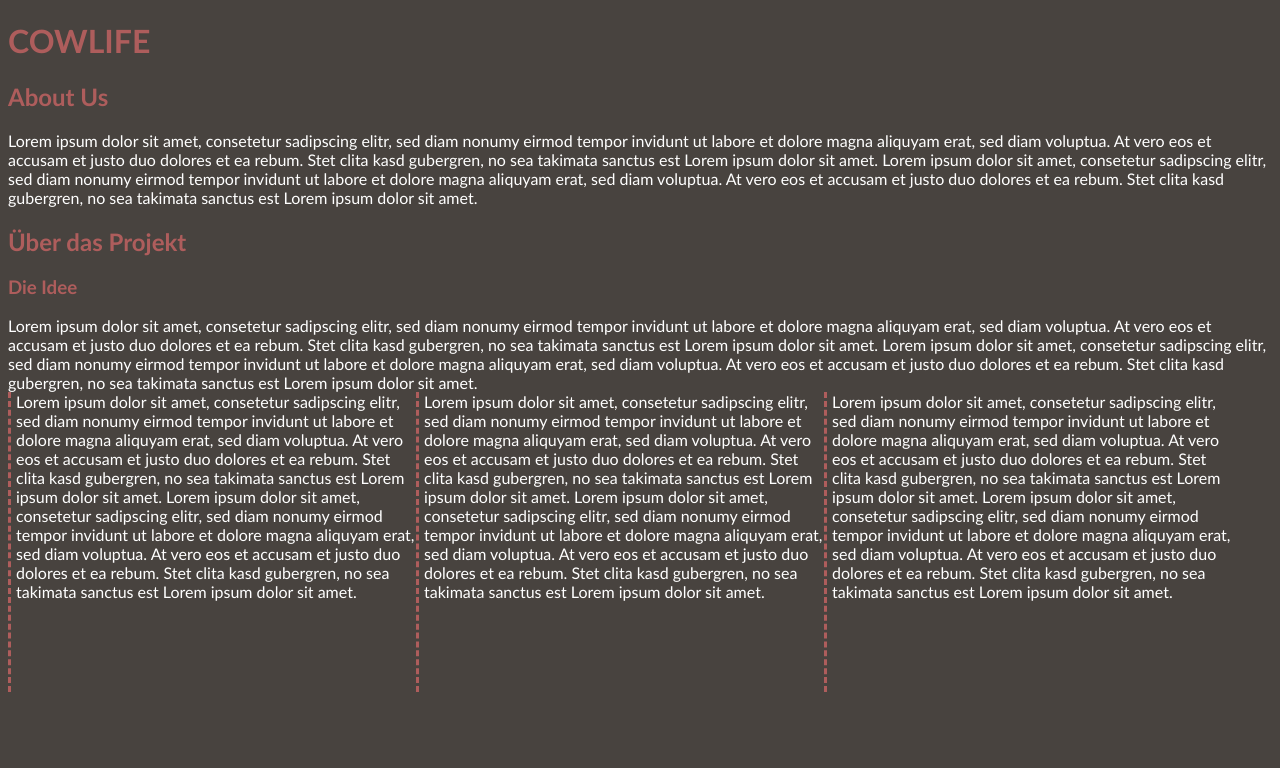
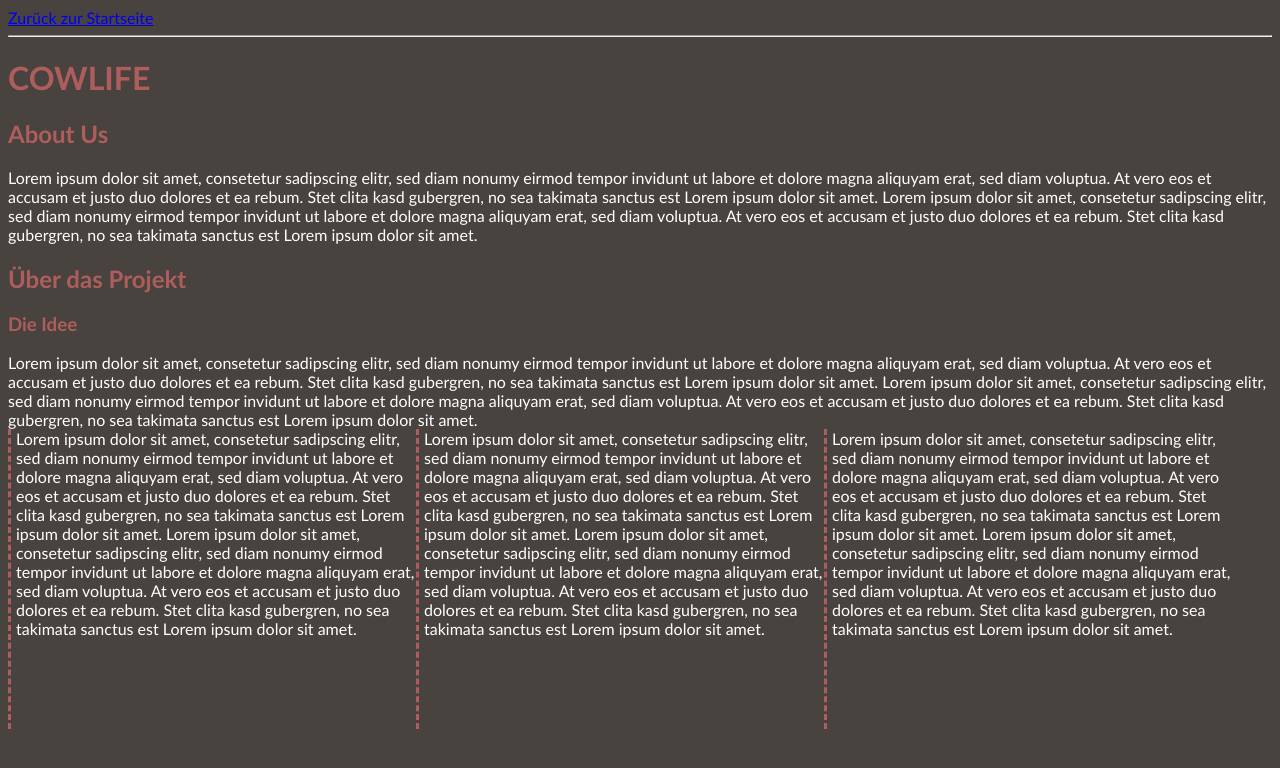
Before and after one commit to whatatoddler/COWLIFE, a plain HTML site: page about.html in a window 1280 px wide. Drawn offline with Linux system fonts and the light colour scheme.

Commit message:
About Us HTML5 konform (divs ersetzt)

```diff
--- a/about.html
+++ b/about.html
@@ -6,24 +6,32 @@
 	<link rel="stylesheet" type="text/css" href="css/about.css">
 </head>
 <body>
-	<div id="main">
+	<header>
+		<a href="index.html" title="Mainpage">Zurück zur Startseite</a>
+	</header>
+	<hr>
+	<div id="style">
 		<h1>COWLIFE</h1>
-		<h2>About Us</h2>
-		<article>
-			Lorem ipsum dolor sit amet, consetetur sadipscing elitr, sed diam nonumy eirmod tempor invidunt ut labore et dolore magna aliquyam erat, sed diam voluptua. At vero eos et accusam et justo duo dolores et ea rebum. Stet clita kasd gubergren, no sea takimata sanctus est Lorem ipsum dolor sit amet. Lorem ipsum dolor sit amet, consetetur sadipscing elitr, sed diam nonumy eirmod tempor invidunt ut labore et dolore magna aliquyam erat, sed diam voluptua. At vero eos et accusam et justo duo dolores et ea rebum. Stet clita kasd gubergren, no sea takimata sanctus est Lorem ipsum dolor sit amet.
+		<article id="main">
+			<h2>About Us</h2>
+			<section>
+				Lorem ipsum dolor sit amet, consetetur sadipscing elitr, sed diam nonumy eirmod tempor invidunt ut labore et dolore magna aliquyam erat, sed diam voluptua. At vero eos et accusam et justo duo dolores et ea rebum. Stet clita kasd gubergren, no sea takimata sanctus est Lorem ipsum dolor sit amet. Lorem ipsum dolor sit amet, consetetur sadipscing elitr, sed diam nonumy eirmod tempor invidunt ut labore et dolore magna aliquyam erat, sed diam voluptua. At vero eos et accusam et justo duo dolores et ea rebum. Stet clita kasd gubergren, no sea takimata sanctus est Lorem ipsum dolor sit amet.
+			</section>
+			<h2>Über das Projekt</h2>
+			<section>
+				<h3>Die Idee</h3>
+				Lorem ipsum dolor sit amet, consetetur sadipscing elitr, sed diam nonumy eirmod tempor invidunt ut labore et dolore magna aliquyam erat, sed diam voluptua. At vero eos et accusam et justo duo dolores et ea rebum. Stet clita kasd gubergren, no sea takimata sanctus est Lorem ipsum dolor sit amet. Lorem ipsum dolor sit amet, consetetur sadipscing elitr, sed diam nonumy eirmod tempor invidunt ut labore et dolore magna aliquyam erat, sed diam voluptua. At vero eos et accusam et justo duo dolores et ea rebum. Stet clita kasd gubergren, no sea takimata sanctus est Lorem ipsum dolor sit amet.
+			</section>
 		</article>
-		<h2>Über das Projekt</h2>
-			<h3>Die Idee</h3>
-			<article>
+		<article id="members">
+			<section class="float" id="row1">
 				Lorem ipsum dolor sit amet, consetetur sadipscing elitr, sed diam nonumy eirmod tempor invidunt ut labore et dolore magna aliquyam erat, sed diam voluptua. At vero eos et accusam et justo duo dolores et ea rebum. Stet clita kasd gubergren, no sea takimata sanctus est Lorem ipsum dolor sit amet. Lorem ipsum dolor sit amet, consetetur sadipscing elitr, sed diam nonumy eirmod tempor invidunt ut labore et dolore magna aliquyam erat, sed diam voluptua. At vero eos et accusam et justo duo dolores et ea rebum. Stet clita kasd gubergren, no sea takimata sanctus est Lorem ipsum dolor sit amet.
-			</article>
-	</div>
-	<div class="float" id="row1">
-		Lorem ipsum dolor sit amet, consetetur sadipscing elitr, sed diam nonumy eirmod tempor invidunt ut labore et dolore magna aliquyam erat, sed diam voluptua. At vero eos et accusam et justo duo dolores et ea rebum. Stet clita kasd gubergren, no sea takimata sanctus est Lorem ipsum dolor sit amet. Lorem ipsum dolor sit amet, consetetur sadipscing elitr, sed diam nonumy eirmod tempor invidunt ut labore et dolore magna aliquyam erat, sed diam voluptua. At vero eos et accusam et justo duo dolores et ea rebum. Stet clita kasd gubergren, no sea takimata sanctus est Lorem ipsum dolor sit amet.
-	</div><div class="float" id="row2">
-		Lorem ipsum dolor sit amet, consetetur sadipscing elitr, sed diam nonumy eirmod tempor invidunt ut labore et dolore magna aliquyam erat, sed diam voluptua. At vero eos et accusam et justo duo dolores et ea rebum. Stet clita kasd gubergren, no sea takimata sanctus est Lorem ipsum dolor sit amet. Lorem ipsum dolor sit amet, consetetur sadipscing elitr, sed diam nonumy eirmod tempor invidunt ut labore et dolore magna aliquyam erat, sed diam voluptua. At vero eos et accusam et justo duo dolores et ea rebum. Stet clita kasd gubergren, no sea takimata sanctus est Lorem ipsum dolor sit amet.
-	</div><div class="float" id="row3">
-		Lorem ipsum dolor sit amet, consetetur sadipscing elitr, sed diam nonumy eirmod tempor invidunt ut labore et dolore magna aliquyam erat, sed diam voluptua. At vero eos et accusam et justo duo dolores et ea rebum. Stet clita kasd gubergren, no sea takimata sanctus est Lorem ipsum dolor sit amet. Lorem ipsum dolor sit amet, consetetur sadipscing elitr, sed diam nonumy eirmod tempor invidunt ut labore et dolore magna aliquyam erat, sed diam voluptua. At vero eos et accusam et justo duo dolores et ea rebum. Stet clita kasd gubergren, no sea takimata sanctus est Lorem ipsum dolor sit amet.
+			</section><section class="float" id="row2">
+				Lorem ipsum dolor sit amet, consetetur sadipscing elitr, sed diam nonumy eirmod tempor invidunt ut labore et dolore magna aliquyam erat, sed diam voluptua. At vero eos et accusam et justo duo dolores et ea rebum. Stet clita kasd gubergren, no sea takimata sanctus est Lorem ipsum dolor sit amet. Lorem ipsum dolor sit amet, consetetur sadipscing elitr, sed diam nonumy eirmod tempor invidunt ut labore et dolore magna aliquyam erat, sed diam voluptua. At vero eos et accusam et justo duo dolores et ea rebum. Stet clita kasd gubergren, no sea takimata sanctus est Lorem ipsum dolor sit amet.
+			</section><section class="float" id="row3">
+				Lorem ipsum dolor sit amet, consetetur sadipscing elitr, sed diam nonumy eirmod tempor invidunt ut labore et dolore magna aliquyam erat, sed diam voluptua. At vero eos et accusam et justo duo dolores et ea rebum. Stet clita kasd gubergren, no sea takimata sanctus est Lorem ipsum dolor sit amet. Lorem ipsum dolor sit amet, consetetur sadipscing elitr, sed diam nonumy eirmod tempor invidunt ut labore et dolore magna aliquyam erat, sed diam voluptua. At vero eos et accusam et justo duo dolores et ea rebum. Stet clita kasd gubergren, no sea takimata sanctus est Lorem ipsum dolor sit amet.
+			</section>
+		</article>
 	</div>
 </body>
 </html>
```
